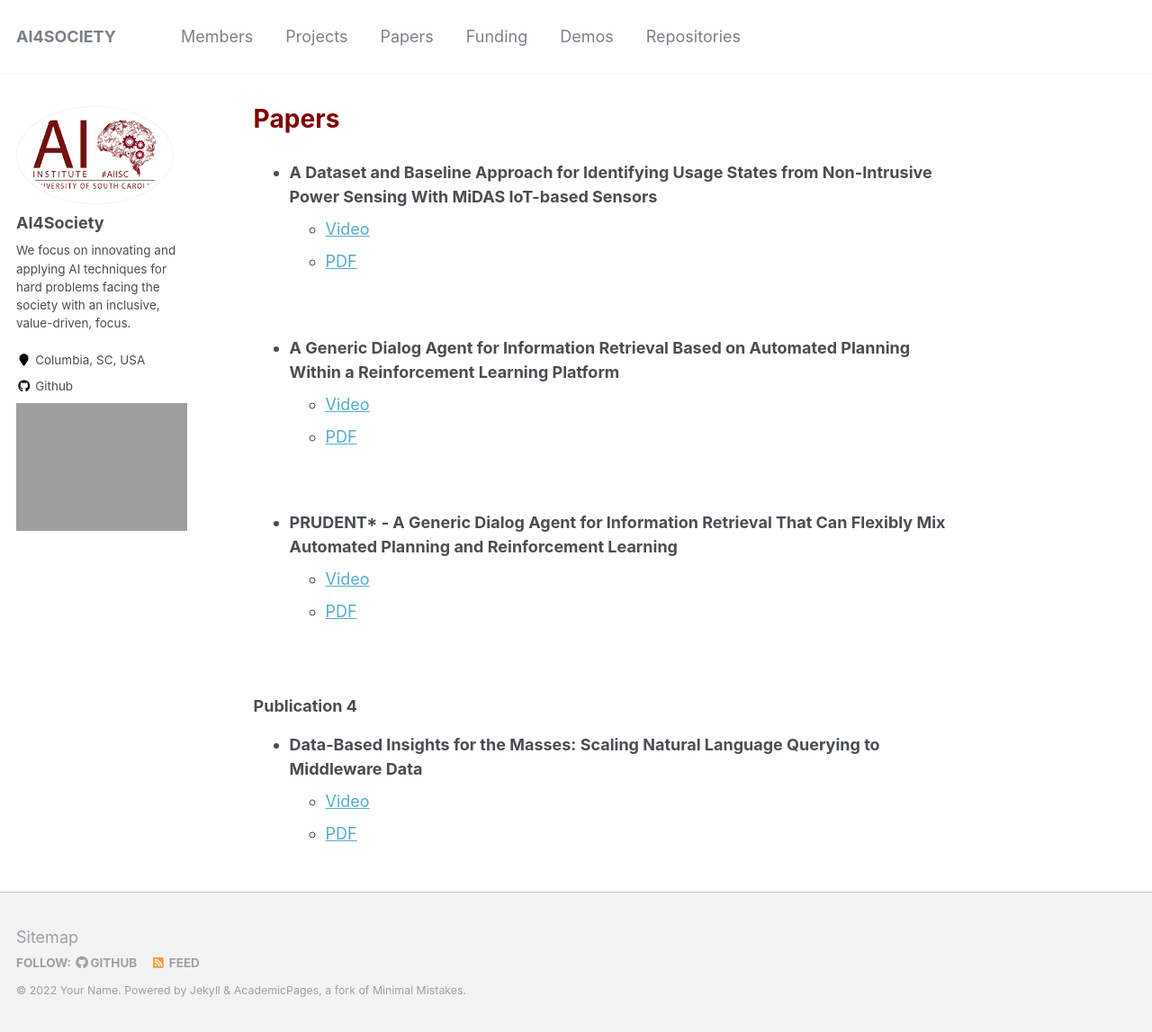
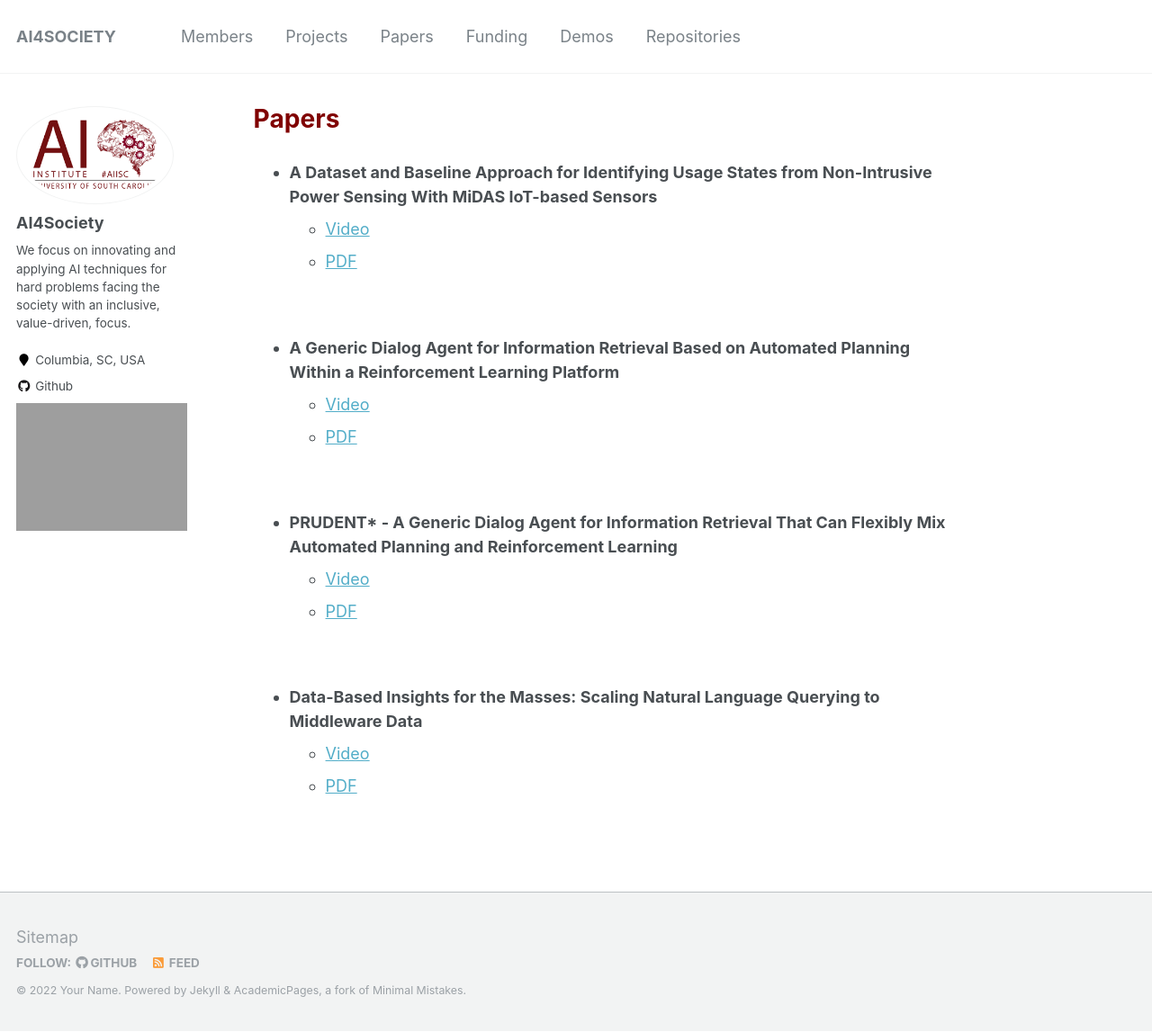
Before and after one commit to likitha-9/ai4society.github.io, a Jekyll site: the page built from _pages/papers.md, in a window 1280 px wide and 1147 px high. Shown: the whole window at 90% size. Built offline with Jekyll 4.4.1, drawn with Linux system fonts in a browser that asks for light colours.

```diff
--- a/_pages/papers.md
+++ b/_pages/papers.md
@@ -27,7 +27,7 @@
    - [Video](https://www.youtube.com/watch?v=-0aKDVoEGvs)
    - [PDF](https://dl.acm.org/doi/10.1145/3514094.3534174)
 <p>&nbsp;</p>
-### Publication 4
+
 - <span style>**Data-Based Insights for the Masses: Scaling Natural Language Querying to Middleware Data**</span>
    - [Video](https://www.youtube.com/watch?v=-0aKDVoEGvs)
    - [PDF](https://dl.acm.org/doi/10.1145/3514094.3534174)
```
